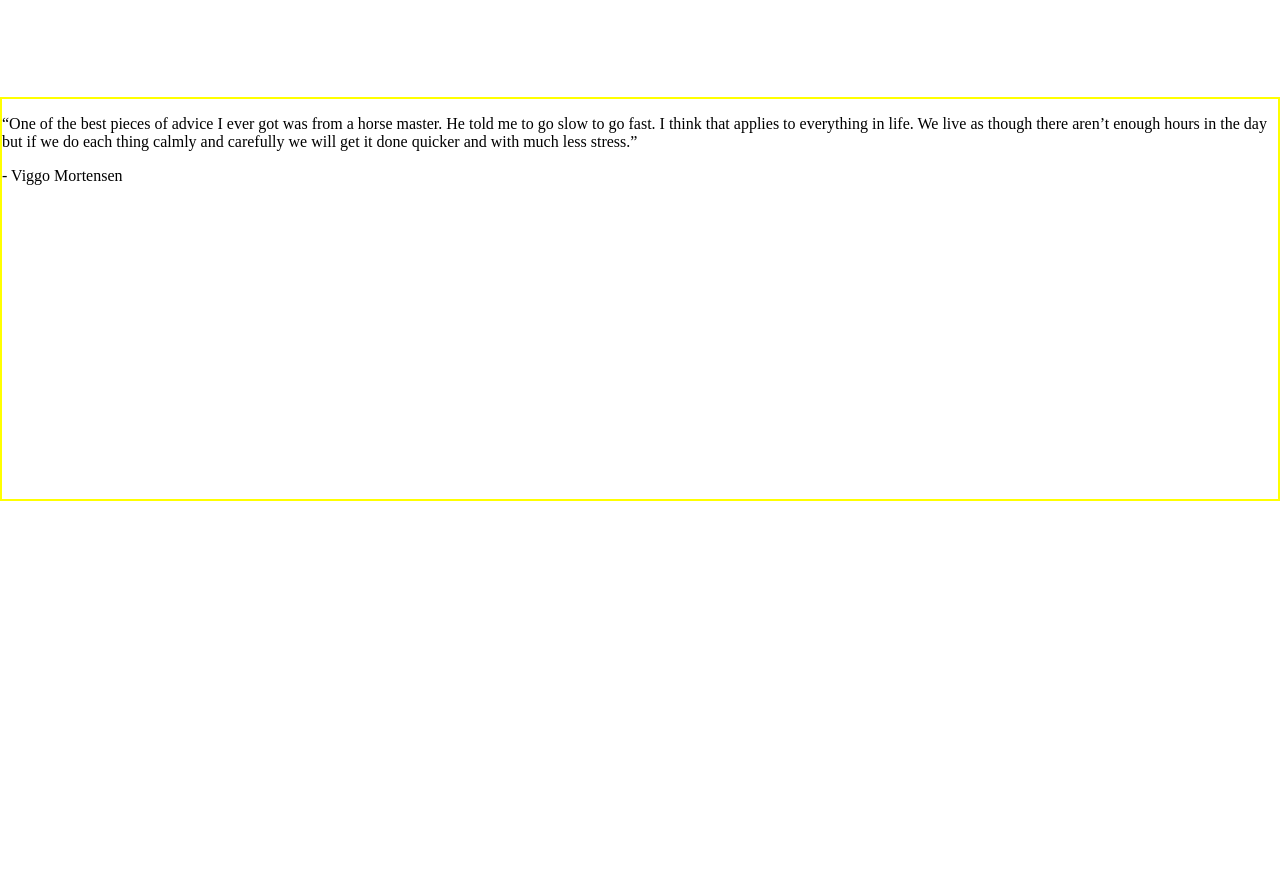
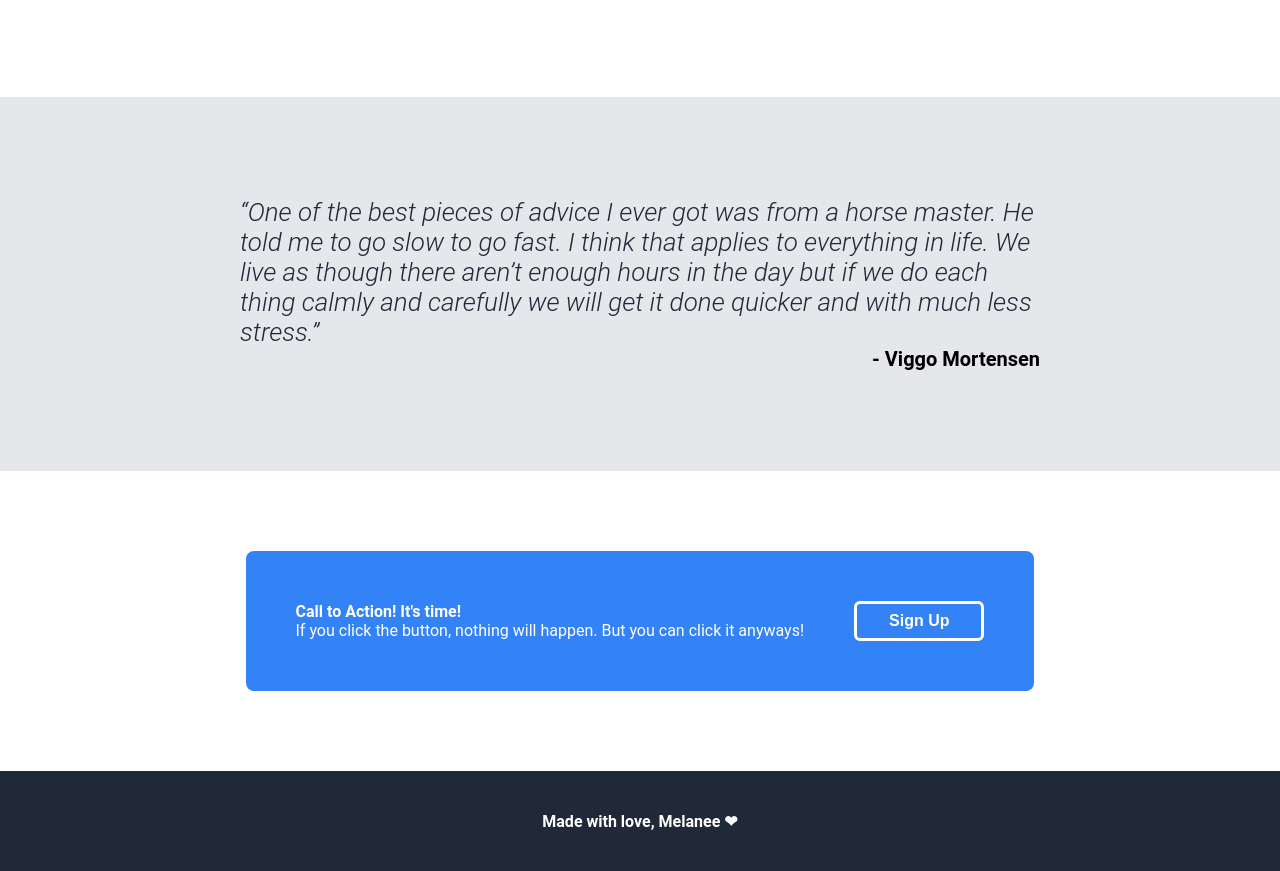
Before and after one commit to EhmAesch/Project-Landing-Page, a plain HTML site: page index.html in a window 1280 px wide. Shown: the part 708-1579 px from the top of the page. Before the commit the page ends 1209 px from the top, so only its background shows below. Drawn offline with Linux system fonts and the light colour scheme.

Commit message:
hopefuly fixing pathways

```diff
--- a/index.html
+++ b/index.html
@@ -24,7 +24,7 @@
                     <a href="link">link two</a>
                     <a href="link">link three</a>
                 </div>
-            </div>
+    </div>
 
             <div class="main-one">
 
@@ -78,27 +78,38 @@
         </div>
 
         <div class="main-three">
-            <div class="quote">
-                <p>“One of the best pieces of advice I ever got was from a horse master. He told me to go slow to go fast. I think that applies to everything in life. We live as though there aren’t enough hours in the day but if we do each thing calmly and carefully we will get it done quicker and with much less stress.”</p>
 
-                <div class="author">
-                    - Viggo Mortensen
-                </div></div>
+                <div class="quote">
+                    <p>“One of the best pieces of advice I ever got was from a horse master. He told me to go slow to go fast. I think that applies to everything in life. We live as though there aren’t enough hours in the day but if we do each thing calmly and carefully we will get it done quicker and with much less stress.”</p></div>
 
+                    <div class="author">
+                        <p>- Viggo Mortensen </p>
+                   </div>
+        </div>
 
+        <div class="action-box">
+            <div class="blue-box">
+                <div class="action text">
+                    <div class="action-text-one">
+                        Call to Action! It's time!
+                    </div>
+
+                    <div class="action-text-two">
+                        If you click the button, nothing will happen. But you can click it anyways!
+                    </div>
+                </div>
+
+                <div class="button-two">
+                    <button>Sign Up</button>
+                </div>
 
 
             </div>
+        </div>
 
-
-
-
-
-
-
-
-
-
+        <div class="footer">
+            <p>Made with love, Melanee ❤︎ </p>
+        </div>
 
 
 
--- a/style.css
+++ b/style.css
@@ -1,8 +1,7 @@
-
-.body{
-    font-family: roboto;
+p{
+            padding: 0px;
+            margin: 0px;
         }
-
 
 .header {
     font-family: Roboto;
@@ -13,9 +12,6 @@
     align-items: center;
     justify-content: center;
     padding: 0px 200px;
-
-
-
     }
 
     .top-bar {
@@ -55,6 +51,7 @@ a {
         justify-content: center;
         align-items: center;
         padding: 60px 0px;
+        max-width: 800px;
 
 
     }
@@ -135,14 +132,76 @@ button{
 /*BOX THREE BELOW*/
 
 .main-three{
-    border: yellow  solid 2px;
-    height: 400px;
+    font-family: roboto;
+    background-color:#e5e7eb ;
+    padding: 100px;
+    display: flex;
+    flex-direction: column;
+    flex-wrap: wrap;
+    align-content: center;
+    }
+
+
+    .quote p{
+        font-weight: 300;
+        font-style: italic;
+        color: #1f2937;
+        font-size: 26px;
+        flex-wrap: wrap;
+        max-width: 800px;
+    }
+
+    .author{
+        justify-items: end;
+        width: 800px;
+        font-size: 20px;
+        font-weight: bolder;
+        }
+
+/*BOX THREE ABOVE*/
+/*BOX FOUR BELOW*/
+
+        .action-box{
+            height: 300px;
+            font-family: roboto;
+            color: white;
+            display: flex;
+            flex-direction: column;
+            align-items: center;
+            justify-content: center;
+        }
+
+            .blue-box{
                 display: flex;
                 flex-wrap: wrap;
+                background-color:#3382f6;
                 justify-content: center;
+                align-items: center;
+                padding: 50px;
+                border-radius: 8px;
+                gap: 50px;
 
             }
 
-.quote{
+            .action-text-one{
+                font-weight: bolder;
+            }
+
+            .blue-box button{
+                border: white solid;
+           }
+
+/*BOX FOUR ABOVE*/
+/*BOX FIVE BELOW*/
+
+.footer{
+    font-family: roboto;
+    background-color:#1f2937 ;
+    color: white;
+    height: 100px;
+    display: flex;
+    justify-content: center;
+    align-items: center;
+    font-weight: bold;
 
 }
```
Lines whose indentation alone changed are shown as unchanged.
